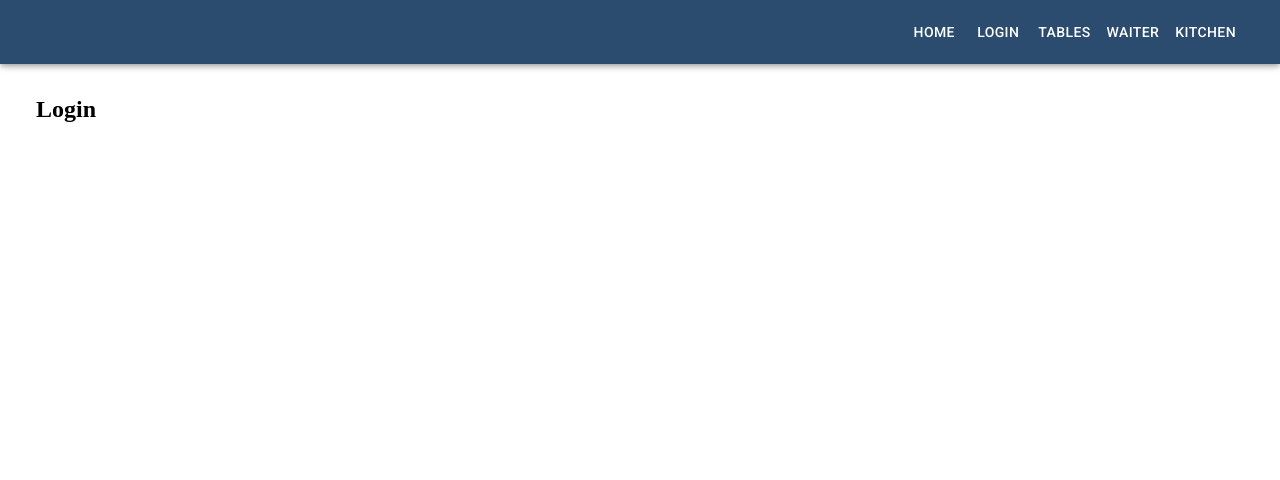
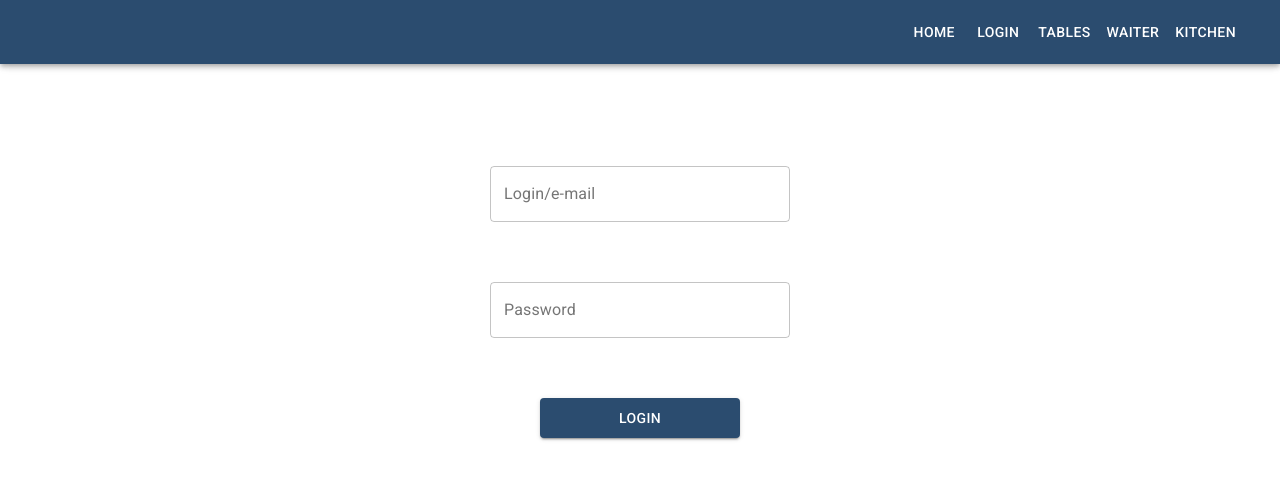
Before and after one commit to perfectcircle93/pizzeria-portal, a React (Create React App) app: page /login in a window 1280 px wide. Shown: the top 480 px of the page. Built offline with nearby package versions, Linux system fonts and the light colour scheme.

Commit message:
Add login view

```diff
--- a/src/components/views/Login/Login.js
+++ b/src/components/views/Login/Login.js
@@ -1,10 +1,32 @@
 import React from 'react';
 import styles from './Login.module.scss';
+import TextField from '@material-ui/core/TextField';
+import Button from '@material-ui/core/Button';
+import {NavLink} from 'react-router-dom';
 
 const Login = () => (
-  <div className={styles.component}>
-    <h2>Login</h2>
-  </div>
+  <form className={styles.component}>
+    <TextField className={styles.input}
+      id="outlined-basic"
+      label="Login/e-mail"
+      variant="outlined" />
+
+    <TextField className={styles.input}
+      id="outlined-password-basic"
+      label="Password"
+      variant="outlined" />
+
+    <Button className={styles.button}
+      component={NavLink} to={`${process.env.PUBLIC_URL}/`}
+      variant="contained"
+      color="primary">
+      Login
+    </Button>
+
+
+  </form>
+
+
 );
 
 export default Login;
--- a/src/components/views/Login/Login.module.scss
+++ b/src/components/views/Login/Login.module.scss
@@ -2,4 +2,19 @@
 
 .component {
   padding: $base-size;
+  margin: 60px auto;
+  width: auto;
+  display: flex;
+  flex-direction: column;
 }
+
+.input {
+  width: 300px;
+  margin: 30px auto;
+}
+
+.button {
+  width: 200px;
+  height: 40px;
+  margin: 30px auto;
+}
```
